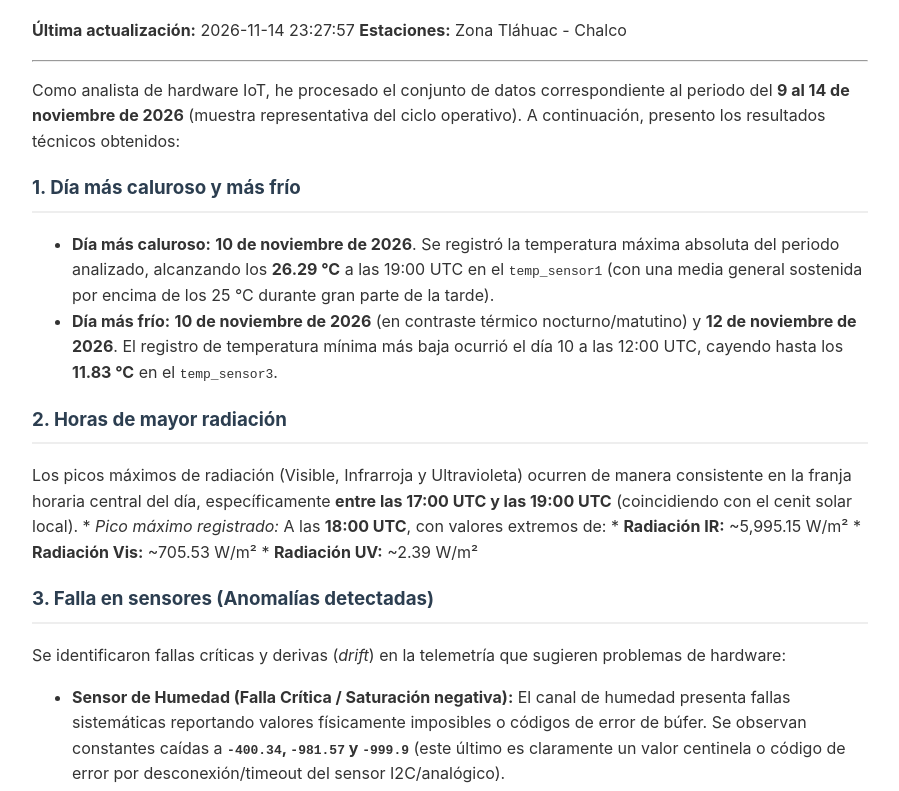
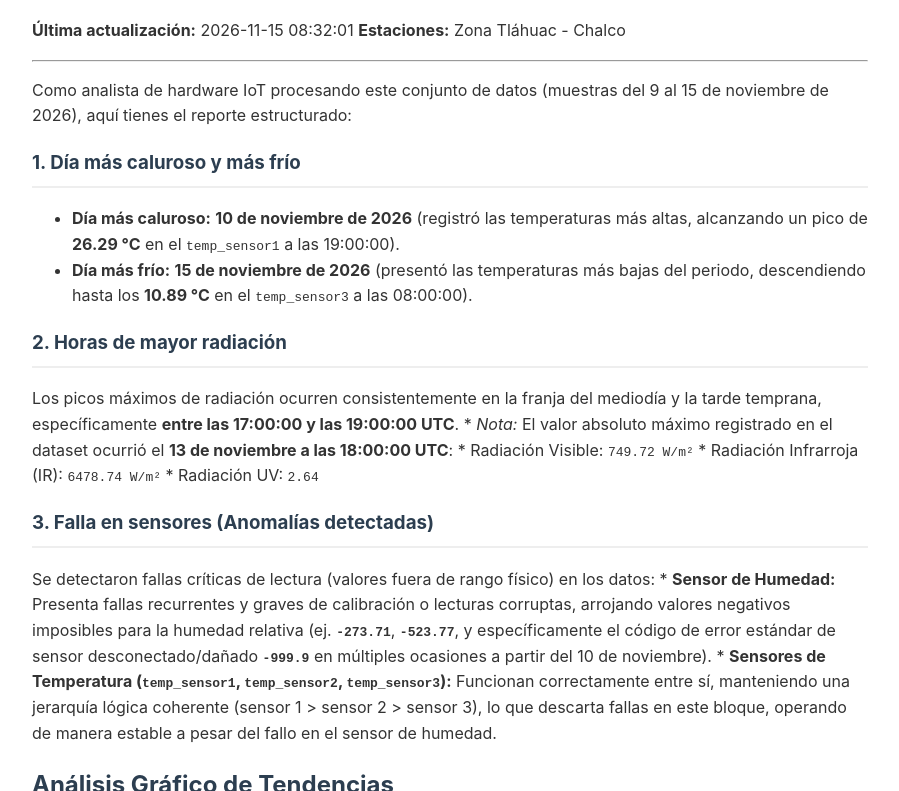
Before and after one commit to RicardoCebada/_valle_station_report_website_, a plain HTML site: page index.html in a window 1280 px wide. Shown: the part 150-941 px from the top of the page, without its empty margins (190-1089 px from the left). Drawn offline with Linux system fonts and the light colour scheme.

Commit message:
📊 Reporte automático actualizado

```diff
--- a/index.html
+++ b/index.html
@@ -14,29 +14,25 @@
     <body>
         <div class="container">
             <h1>📡 Reporte de Anomalías y Tendencias IoT</h1>
-<p><strong>Última actualización:</strong> 2026-11-14 23:27:57
+<p><strong>Última actualización:</strong> 2026-11-15 08:32:01
 <strong>Estaciones:</strong> Zona Tláhuac - Chalco</p>
 <hr />
-<p>Como analista de hardware IoT, he procesado el conjunto de datos correspondiente al periodo del <strong>9 al 14 de noviembre de 2026</strong> (muestra representativa del ciclo operativo). A continuación, presento los resultados técnicos obtenidos:</p>
+<p>Como analista de hardware IoT procesando este conjunto de datos (muestras del 9 al 15 de noviembre de 2026), aquí tienes el reporte estructurado:</p>
 <h3>1. Día más caluroso y más frío</h3>
 <ul>
-<li><strong>Día más caluroso:</strong> <strong>10 de noviembre de 2026</strong>. Se registró la temperatura máxima absoluta del periodo analizado, alcanzando los <strong>26.29 °C</strong> a las 19:00 UTC en el <code>temp_sensor1</code> (con una media general sostenida por encima de los 25 °C durante gran parte de la tarde).</li>
-<li><strong>Día más frío:</strong> <strong>10 de noviembre de 2026</strong> (en contraste térmico nocturno/matutino) y <strong>12 de noviembre de 2026</strong>. El registro de temperatura mínima más baja ocurrió el día 10 a las 12:00 UTC, cayendo hasta los <strong>11.83 °C</strong> en el <code>temp_sensor3</code>.</li>
+<li><strong>Día más caluroso:</strong> <strong>10 de noviembre de 2026</strong> (registró las temperaturas más altas, alcanzando un pico de <strong>26.29 °C</strong> en el <code>temp_sensor1</code> a las 19:00:00).</li>
+<li><strong>Día más frío:</strong> <strong>15 de noviembre de 2026</strong> (presentó las temperaturas más bajas del periodo, descendiendo hasta los <strong>10.89 °C</strong> en el <code>temp_sensor3</code> a las 08:00:00).</li>
 </ul>
 <h3>2. Horas de mayor radiación</h3>
-<p>Los picos máximos de radiación (Visible, Infrarroja y Ultravioleta) ocurren de manera consistente en la franja horaria central del día, específicamente <strong>entre las 17:00 UTC y las 19:00 UTC</strong> (coincidiendo con el cenit solar local).
-*   <em>Pico máximo registrado:</em> A las <strong>18:00 UTC</strong>, con valores extremos de:
-    *   <strong>Radiación IR:</strong> ~5,995.15 W/m²
-    *   <strong>Radiación Vis:</strong> ~705.53 W/m²
-    *   <strong>Radiación UV:</strong> ~2.39 W/m²</p>
+<p>Los picos máximos de radiación ocurren consistentemente en la franja del mediodía y la tarde temprana, específicamente <strong>entre las 17:00:00 y las 19:00:00 UTC</strong>.
+*   <em>Nota:</em> El valor absoluto máximo registrado en el dataset ocurrió el <strong>13 de noviembre a las 18:00:00 UTC</strong>:
+    *   Radiación Visible: <code>749.72 W/m²</code>
+    *   Radiación Infrarroja (IR): <code>6478.74 W/m²</code>
+    *   Radiación UV: <code>2.64</code></p>
 <h3>3. Falla en sensores (Anomalías detectadas)</h3>
-<p>Se identificaron fallas críticas y derivas (<em>drift</em>) en la telemetría que sugieren problemas de hardware:</p>
-<ul>
-<li><strong>Sensor de Humedad (Falla Crítica / Saturación negativa):</strong>
-    El canal de humedad presenta fallas sistemáticas reportando valores físicamente imposibles o códigos de error de búfer. Se observan constantes caídas a <strong><code>-400.34</code>, <code>-981.57</code> y <code>-999.9</code></strong> (este último es claramente un valor centinela o código de error por desconexión/timeout del sensor I2C/analógico).</li>
-<li><strong>Sensores de Temperatura (<code>temp_sensor1</code>, <code>temp_sensor2</code>, <code>temp_sensor3</code>):</strong>
-    Funcionan correctamente y muestran una correlación lógica (el sensor 1 consistentemente más alto por exposición o ubicación, seguido por el 2 y el 3). No hay cortes de señal, pero sí se recomienda recalibración por offset térmico.</li>
-</ul>
+<p>Se detectaron fallas críticas de lectura (valores fuera de rango físico) en los datos:
+*   <strong>Sensor de Humedad:</strong> Presenta fallas recurrentes y graves de calibración o lecturas corruptas, arrojando valores negativos imposibles para la humedad relativa (ej. <strong><code>-273.71</code></strong>, <strong><code>-523.77</code></strong>, y específicamente el código de error estándar de sensor desconectado/dañado <strong><code>-999.9</code></strong> en múltiples ocasiones a partir del 10 de noviembre).
+*   <strong>Sensores de Temperatura (<code>temp_sensor1</code>, <code>temp_sensor2</code>, <code>temp_sensor3</code>):</strong> Funcionan correctamente entre sí, manteniendo una jerarquía lógica coherente (sensor 1 &gt; sensor 2 &gt; sensor 3), lo que descarta fallas en este bloque, operando de manera estable a pesar del fallo en el sensor de humedad.</p>
 <h2>Análisis Gráfico de Tendencias</h2>
 <p><img alt="Gráfico de Temperaturas" src="grafico_temperaturas.png" /></p>
 <p><img alt="Gráfico de Humedad" src="grafico_humedad.png" /></p>
```
Also changed, not shown: grafico_humedad.png, grafico_temperaturas.png.
